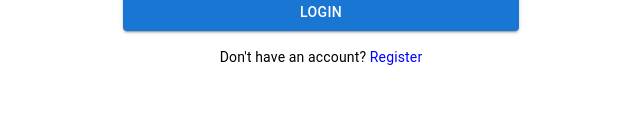
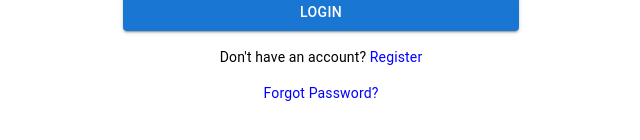
Before and after one commit to Lamber22/Task-management-app, a React (Vite) app in the folder client-task-management/: page /login in a window 1280 px wide. Shown: the part 350-490 px from the top of the page, without its empty margins (319-959 px from the left). Built offline with nearby package versions, Linux system fonts and the light colour scheme; no server answers.

Commit message:
feat:(Improved task card, add forgot password link on login form)

```diff
--- a/client-task-management/src/components/forms/Login.jsx
+++ b/client-task-management/src/components/forms/Login.jsx
@@ -91,8 +91,13 @@ const Login = () => {
                     </Button>
                     <Typography variant="body2" align="center">
                         Don&apos;t have an account?{' '}
-                        <Link to="/register" style={{ textDecoration: 'none', color: 'blue'}}>
+                        <Link to="/register" style={{ textDecoration: 'none', color: 'blue' }}>
                             Register
+                        </Link>
+                    </Typography>
+                    <Typography variant="body2" align="center" sx={{ mt: 2 }}>
+                        <Link to="#" style={{ textDecoration: 'none', color: 'blue' }}>
+                            Forgot Password?
                         </Link>
                     </Typography>
                 </Box>
```
Also changed, not shown: 1 other file (tests, documents, lock files or other folders).
